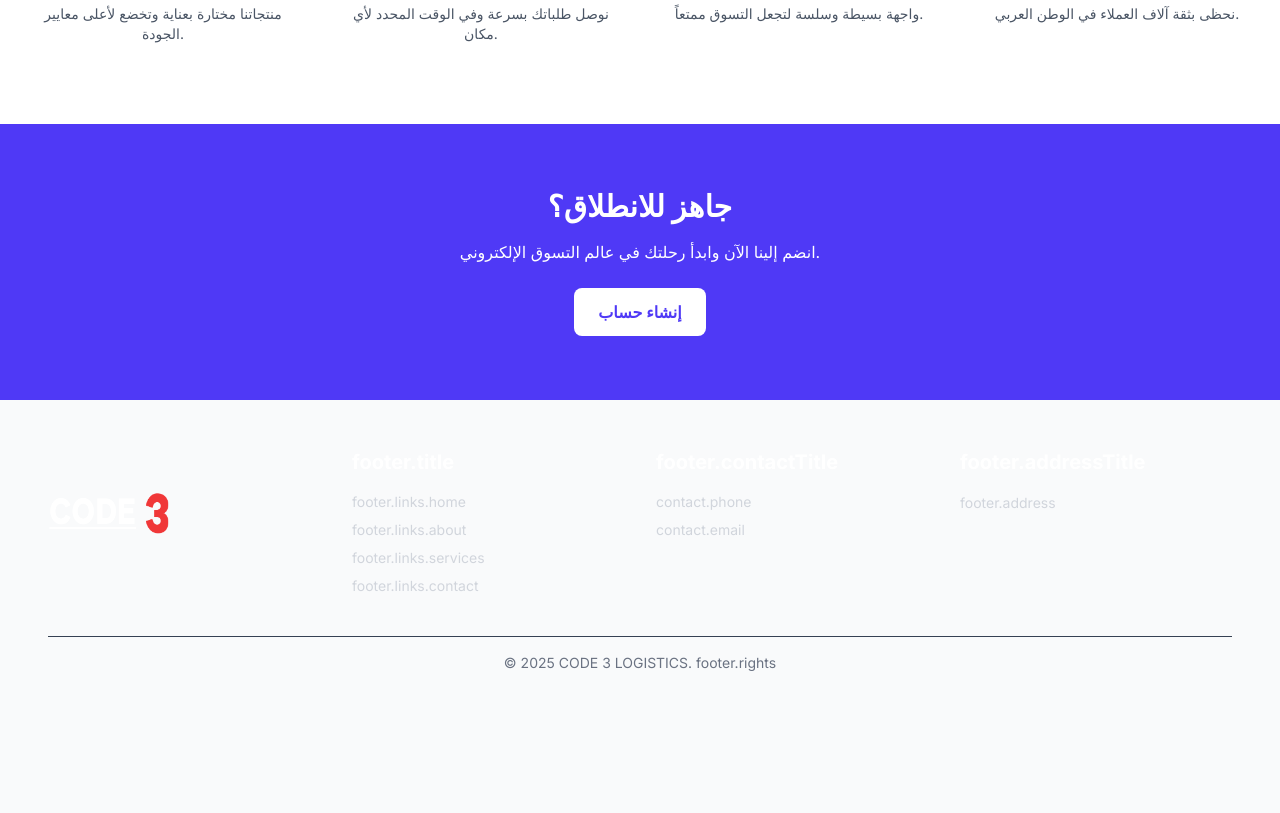
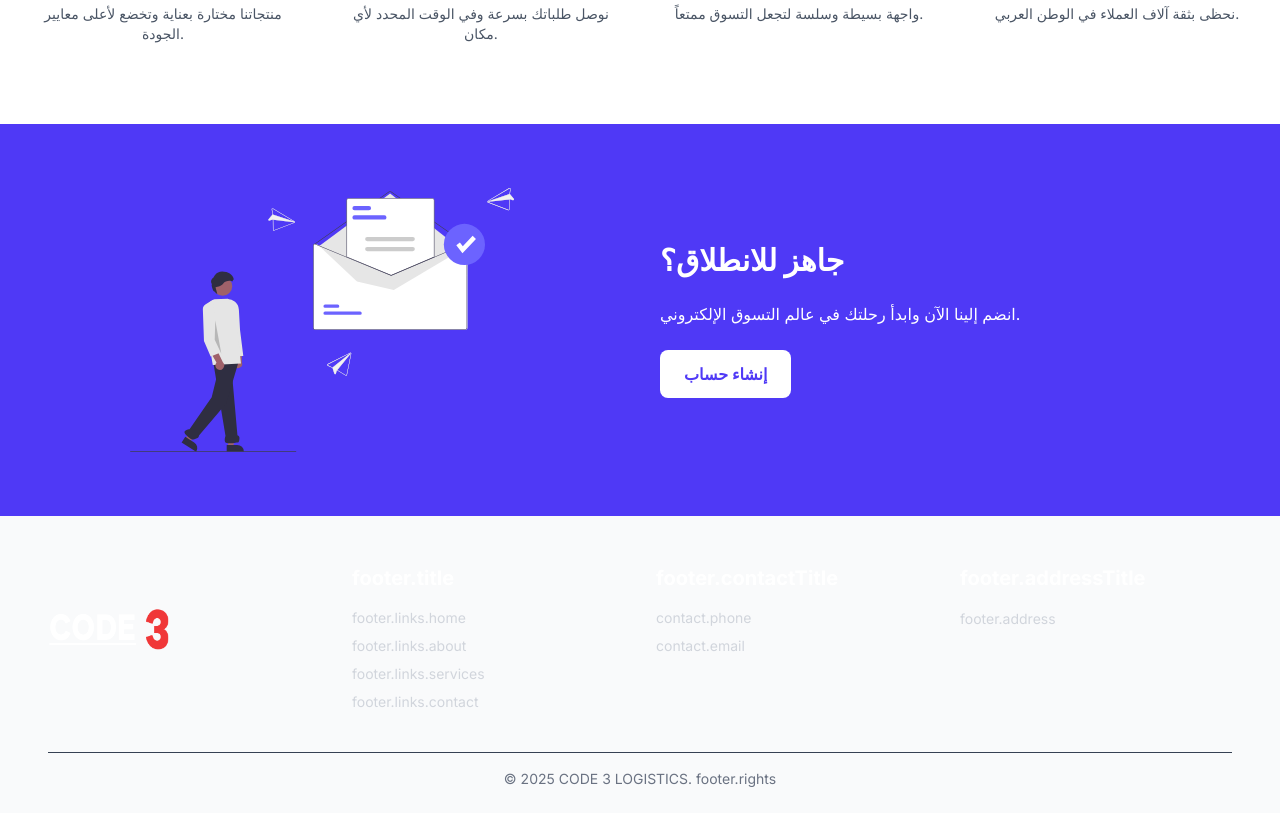
Before and after one commit to OmarElkeshen38/model-star, a React (Vite) app: page / in a window 1280 px wide. Shown: the part 1120-1933 px from the top of the page. Before the commit the page ends 1817 px from the top, so only its background shows below. Built offline with nearby package versions, Linux system fonts and the light colour scheme.

Commit message:
add cta img

```diff
--- a/src/modules/HomePage/Cta/Cta.jsx
+++ b/src/modules/HomePage/Cta/Cta.jsx
@@ -2,17 +2,30 @@ import React from 'react';
 import { Link } from "react-router-dom";
 import { useTranslation } from "react-i18next";
 import { ShoppingCart, ShieldCheck, Truck, ThumbsUp } from "lucide-react";
+import subscriberImg from '../../../assets/subscriber.svg';
+
 
 function Cta() {
 
     const { t } = useTranslation();
 
     return (
-    <section className="py-16 bg-indigo-600 text-white text-center">
-        <h2 className="text-3xl font-bold mb-4">
+        <section className="py-16 bg-indigo-600 text-white">
+            <div className="container mx-auto px-6 flex flex-col md:flex-row items-center justify-between gap-10">
+
+                <div className="flex-1">
+                    <img
+                        src={subscriberImg}
+                        alt="Join Illustration"
+                        className="w-full max-w-sm mx-auto"
+                    />
+                </div>
+
+                <div className="flex-1 space-y-4">
+                    <h2 className="text-3xl font-bold">
                         {t("home.cta.title", "جاهز للانطلاق؟")}
                     </h2>
-        <p className="mb-6">
+                    <p className='my-6'>
                         {t("home.cta.subtitle", "انضم إلينا الآن وابدأ رحلتك في عالم التسوق الإلكتروني.")}
                     </p>
                     <Link
@@ -21,6 +34,9 @@ function Cta() {
                     >
                         {t("home.cta.button", "إنشاء حساب")}
                     </Link>
+                </div>
+
+            </div>
         </section>
     )
 }
--- a/src/modules/HomePage/Header/Header.jsx
+++ b/src/modules/HomePage/Header/Header.jsx
@@ -1,9 +1,8 @@
+import React from 'react';
 import { useTranslation } from 'react-i18next';
-import React from 'react';
+import { Link } from 'react-router-dom';
 import styles from './Header.module.css';
 import shoppingImg from '../../../assets/shopping-img.svg';
-import Navbar from '../Navbar/Navbar';
-import { Link } from 'react-router-dom';
 
 function Header() {
 
```
Lines whose indentation alone changed are shown as unchanged.
